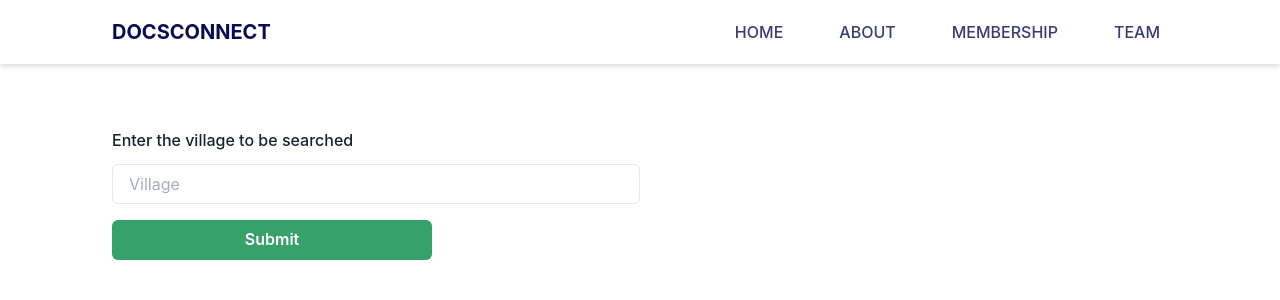
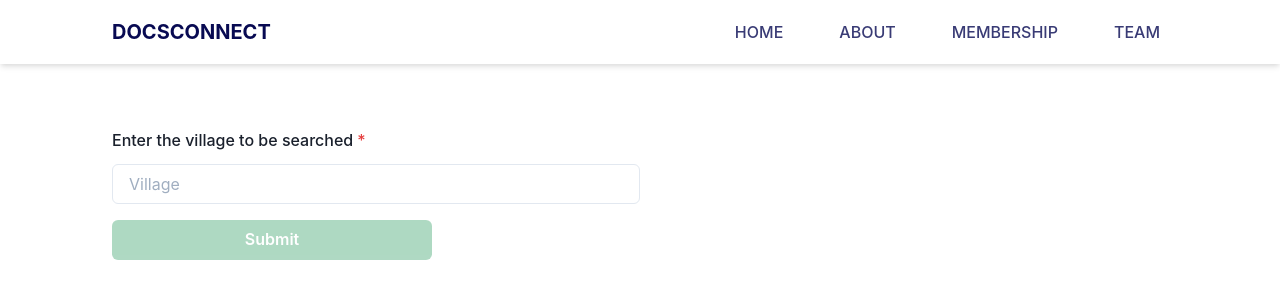
Before and after one commit to pranavsoni1101/docs_connect, a Next.js app: page /peripheryDoc in a window 1280 px wide. Shown: the top 300 px of the page. Built offline with nearby package versions, Linux system fonts and the light colour scheme.

Commit message:
Disabling submit unti user enters value

```diff
--- a/pages/api/cities.js
+++ /dev/null
@@ -1,13 +0,0 @@
-import clientPromise from '../../lib/mongodb';
-
-const handler = async (req, res) => {
-
-  const client = await clientPromise;
-  const db     = client.db("docsconnect");
-  const data   = await db.collection("cities").find({}).toArray();
-
-
-  res.json(data);
-}
-
-export default handler;
--- a/pages/api/docSpeciality.js
+++ /dev/null
@@ -1,13 +0,0 @@
-import clientPromise from '../../lib/mongodb';
-
-const handler = async (req, res) => {
-
-  const client = await clientPromise;
-  const db     = client.db("docsconnect");
-  const data   = await db.collection("docSpeciality").find({}).toArray();
-
-
-  res.json(data);
-}
-
-export default handler;
--- a/pages/peripheryDoc/index.jsx
+++ b/pages/peripheryDoc/index.jsx
@@ -4,7 +4,7 @@ import { Box, Button, FormControl, FormLabel, Input, Table, TableCaption, Tbody,
 import Section from '../../components/Section'
 import SectionContent from '../../components/Section/SectionContent';
 
-const City = () => {
+const peripheryDoc = () => {
 
     // All the states are declared below
     const [docs, setDocs] = useState([]);
@@ -31,18 +31,19 @@ const City = () => {
         .catch((err) => console.log(err))
     }
 
+    const isError = village === "" ? true : false;
+
     return(
         <>
             <Section>
                 <SectionContent>
                             {/* To take input of city */}
-                            <FormControl>
+                            <FormControl isRequired>
                                 <FormLabel htmlFor='village'>
                                     Enter the village to be searched
                                 </FormLabel>
                                 <Input
                                     id           = "village"
-                                    // name         = "village"
                                     type         = "text"
                                     width        = "50%"
                                     value        = {village}
@@ -55,10 +56,11 @@ const City = () => {
                                 <Button
                                     type        = "submit"
                                     width       = "xs"
+                                    outline     = "none"
                                     display     = "block"
-                                    onClick    = {handleSubmit}
+                                    onClick     = {handleSubmit}
+                                    isDisabled  = {isError}
                                     colorScheme = "green"
-                                    outline     = "none"
                                 >
                                     Submit
                                 </Button>
@@ -111,4 +113,4 @@ const City = () => {
     )
 }
 
-export default City;
+export default peripheryDoc;
```
